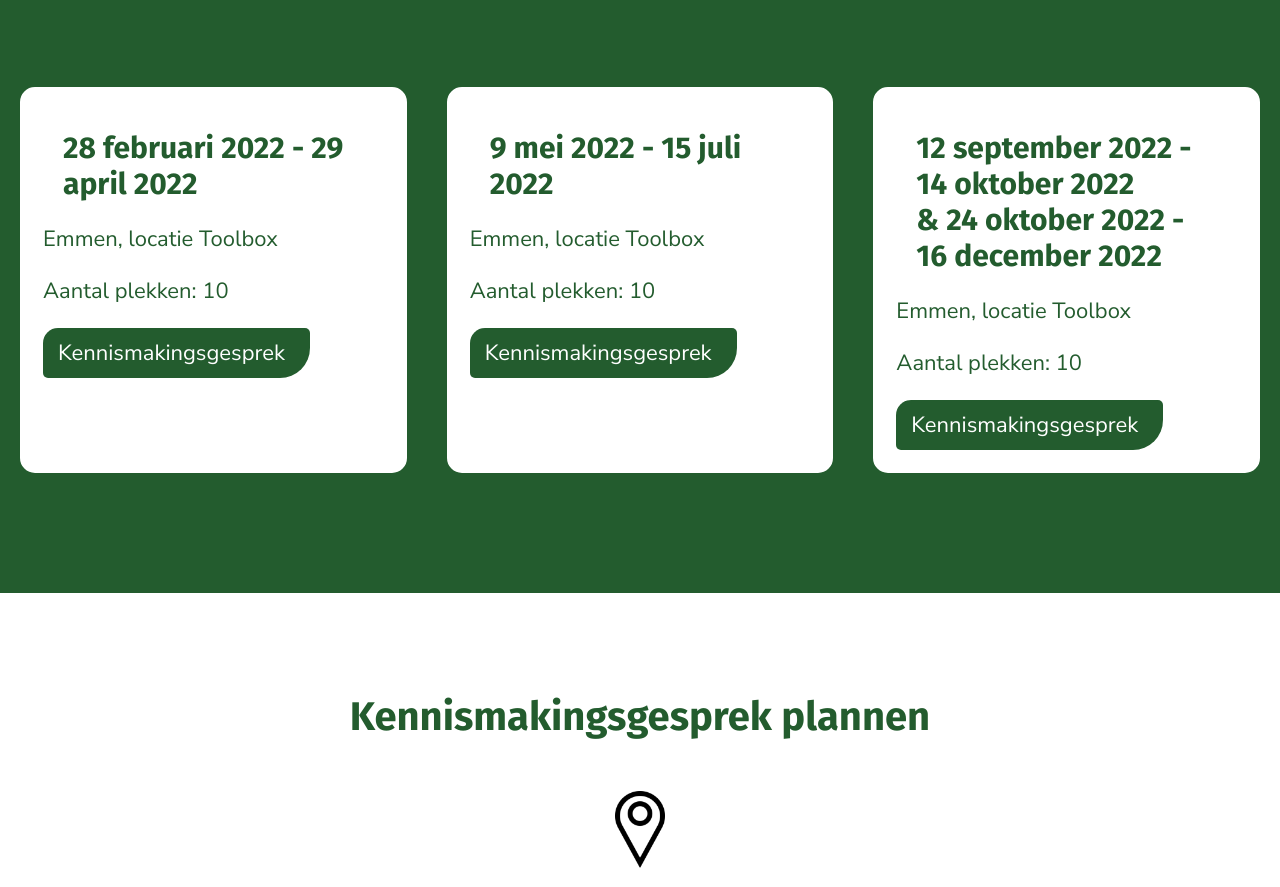
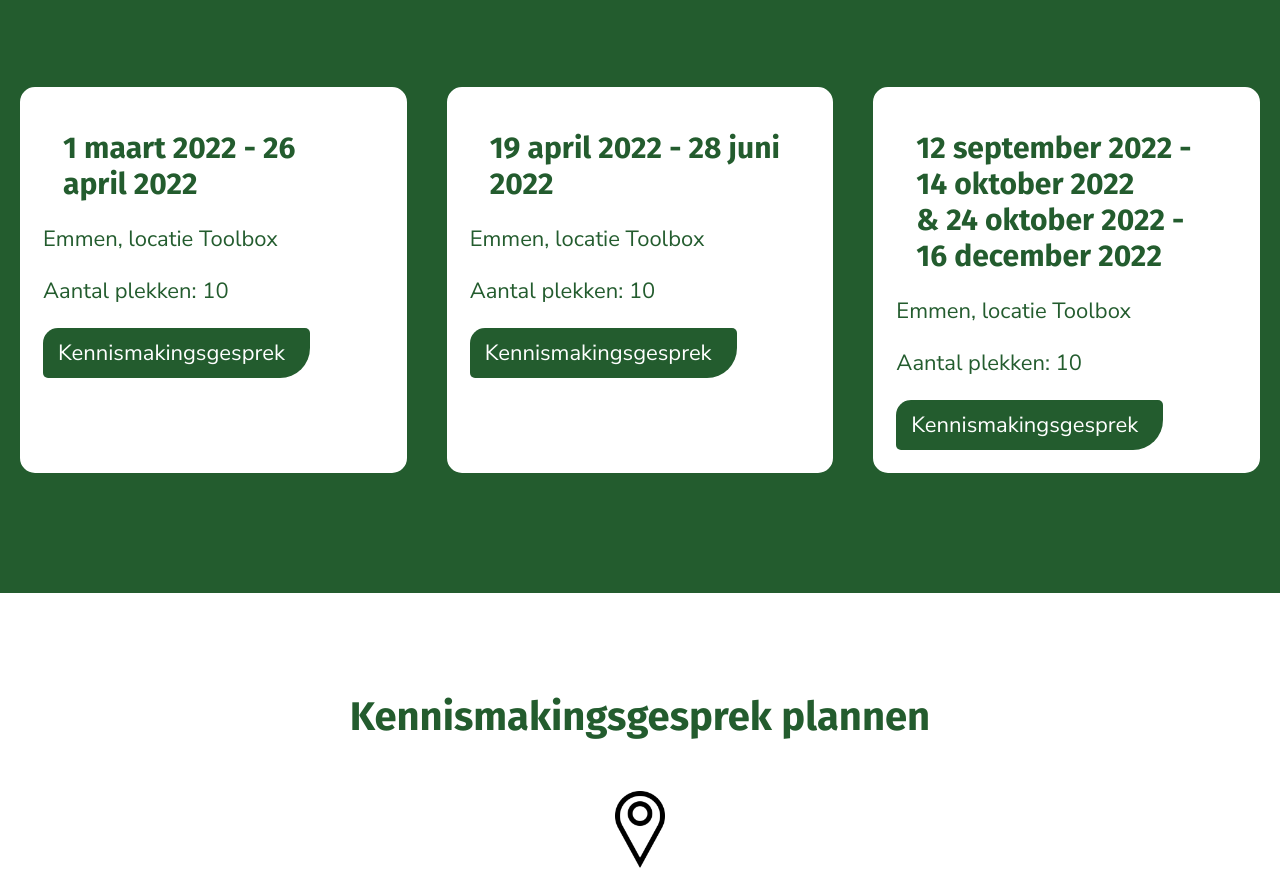
Before and after one commit to Deccos-git/Herstelacademie-Plus, a website: page public/index.html in a window 1280 px wide. Shown: the part 4680-5567 px from the top of the page. Drawn offline with Linux system fonts and the light colour scheme; a script that the page names is missing.

Commit message:
right dates

```diff
--- a/public/index.html
+++ b/public/index.html
@@ -151,7 +151,7 @@
             </div>
             <div class='agenda-card-container'>
                 <div class="agenda-card">
-                    <h3>28 februari 2022 - 29 april 2022</h3>
+                    <h3>1 maart 2022 - 26 april 2022</h3>
                     <p>Emmen, locatie Toolbox</p>
                     <p>Aantal plekken: 10</p>
 
@@ -160,7 +160,7 @@
                     </div>
                 </div>
                 <div class="agenda-card">
-                    <h3>9 mei 2022 - 15 juli 2022</h3>
+                    <h3>19 april 2022 - 28 juni 2022</h3>
                     <p>Emmen, locatie Toolbox</p>
                     <p>Aantal plekken: 10</p>
                     <div>
```
